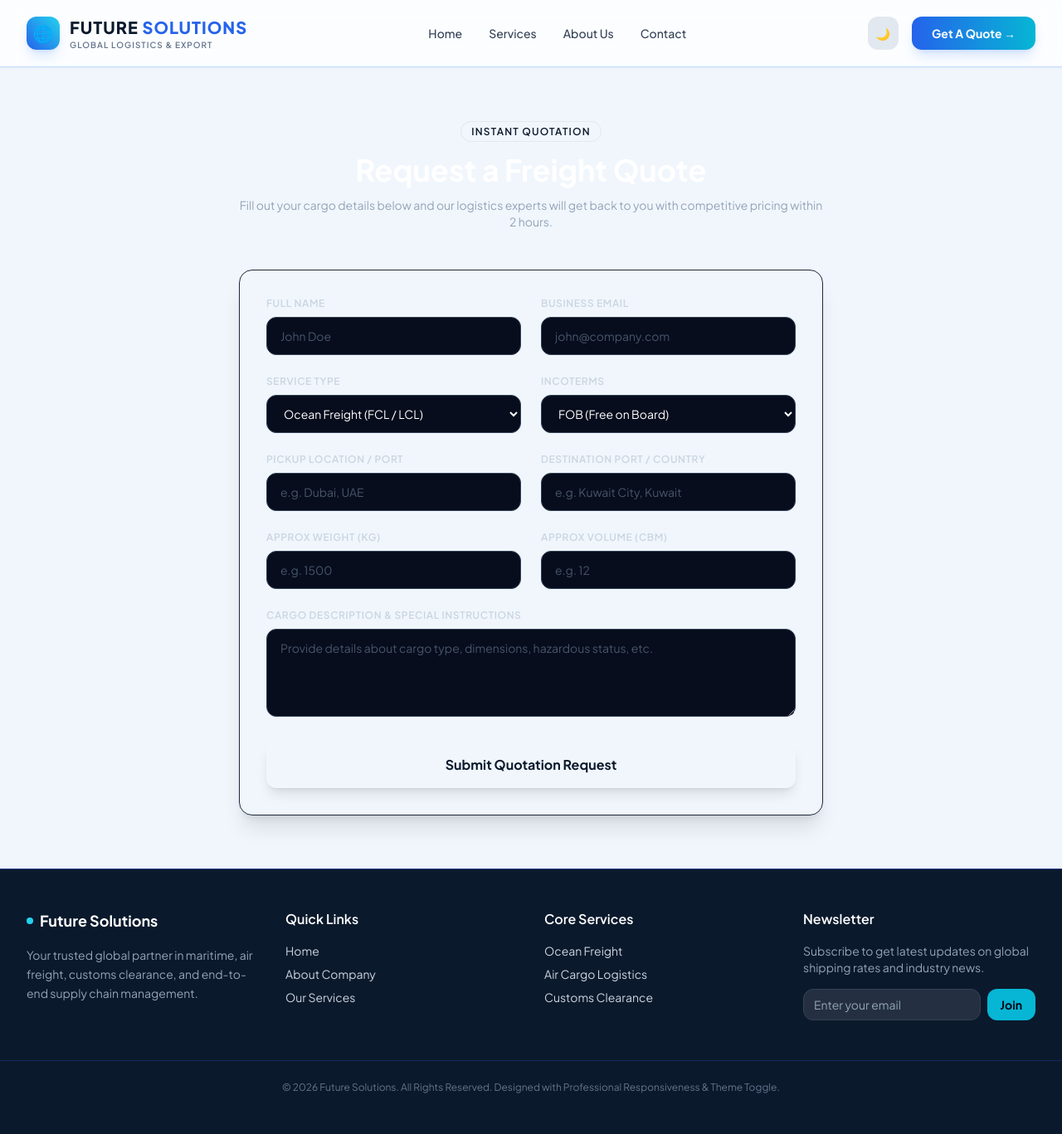
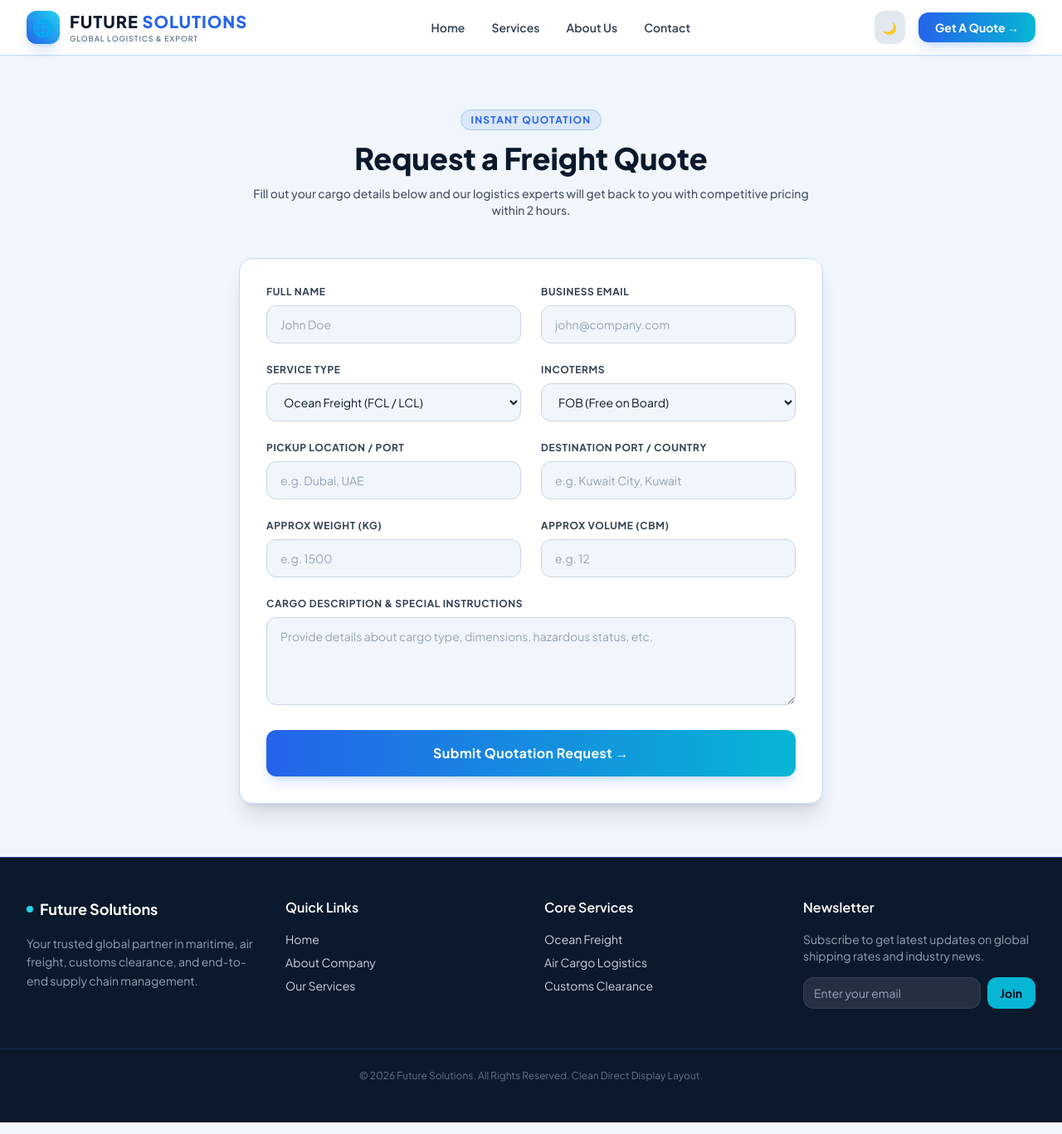
Before and after one commit to sukumar001reddyp-creator/Future-solutions, a Flask app: page /quote in a window 1280 px wide. Shown: the whole page at 83% size. Run offline with Flask 3, Linux system fonts and the light colour scheme; some libraries are stand-ins or nearby versions.

Commit message:
Update all pages to clean light sky blue and ice blue theme matching hero image

```diff
--- a/app/templates/base.html
+++ b/app/templates/base.html
@@ -26,65 +26,47 @@
 <body class="bg-[#F0F6FC] dark:bg-[#0B192C] text-[#0B192C] dark:text-slate-100 min-h-screen flex flex-col transition-colors duration-300">
 
     <!-- Navbar -->
-    <header class="sticky top-0 z-50 bg-white/80 dark:bg-[#0B192C]/90 backdrop-blur-md border-b border-blue-200 dark:border-blue-900 shadow-sm transition-colors duration-300">
-        <div class="max-w-7xl mx-auto px-4 sm:px-6 lg:px-8 h-20 flex items-center justify-between">
+    <header class="sticky top-0 z-50 bg-white/90 dark:bg-[#0B192C]/90 backdrop-blur-md border-b border-blue-200 dark:border-blue-900 shadow-sm transition-colors duration-300">
+        <div class="max-w-7xl mx-auto px-4 sm:px-6 lg:px-8 py-3 flex flex-col md:flex-row items-center justify-between gap-3">
 
-            <!-- Logo -->
+            <!-- Logo & Theme Toggle Row for Mobile / Desktop Combined -->
+            <div class="w-full md:w-auto flex items-center justify-between">
                 <a href="{{ url_for('index') }}" class="flex items-center space-x-3">
                     <div class="w-10 h-10 rounded-xl bg-gradient-to-tr from-blue-600 to-cyan-400 flex items-center justify-center text-white font-black text-xl shadow-lg shadow-blue-500/20">
                         🌐
                     </div>
                     <div>
-                    <span class="text-xl font-extrabold tracking-wider">FUTURE <span class="text-blue-600 dark:text-cyan-400">SOLUTIONS</span></span>
-                    <span class="block text-[10px] tracking-widest text-slate-500 dark:text-slate-400 uppercase font-semibold">Global Logistics & Export</span>
+                        <span class="text-lg sm:text-xl font-extrabold tracking-wider">FUTURE <span class="text-blue-600 dark:text-cyan-400">SOLUTIONS</span></span>
+                        <span class="block text-[9px] tracking-widest text-slate-500 dark:text-slate-400 uppercase font-semibold">Global Logistics & Export</span>
                     </div>
                 </a>
 
-            <!-- Desktop Nav Links -->
-            <nav class="hidden md:flex items-center space-x-8 text-sm font-medium">
-                <a href="{{ url_for('index') }}" class="{% if request.endpoint == 'index' %}text-blue-600 dark:text-cyan-400 font-bold{% else %}text-slate-700 dark:text-slate-300{% endif %} hover:text-blue-600 dark:hover:text-cyan-400 transition-colors">Home</a>
-                <a href="{{ url_for('services') }}" class="{% if request.endpoint == 'services' %}text-blue-600 dark:text-cyan-400 font-bold{% else %}text-slate-700 dark:text-slate-300{% endif %} hover:text-blue-600 dark:hover:text-cyan-400 transition-colors">Services</a>
-                <a href="{{ url_for('about') }}" class="{% if request.endpoint == 'about' %}text-blue-600 dark:text-cyan-400 font-bold{% else %}text-slate-700 dark:text-slate-300{% endif %} hover:text-blue-600 dark:hover:text-cyan-400 transition-colors">About Us</a>
-                <a href="{{ url_for('contact') }}" class="{% if request.endpoint == 'contact' %}text-blue-600 dark:text-cyan-400 font-bold{% else %}text-slate-700 dark:text-slate-300{% endif %} hover:text-blue-600 dark:hover:text-cyan-400 transition-colors">Contact</a>
+                <!-- Theme Toggle Button visible on top right for mobile -->
+                <div class="flex items-center space-x-2 md:hidden">
+                    <button onclick="toggleTheme()" class="p-2 rounded-xl bg-slate-200 dark:bg-slate-800 text-slate-800 dark:text-yellow-400 text-xs">
+                        <span id="theme-icon-mob">🌙</span>
+                    </button>
+                </div>
+            </div>
+
+            <!-- Direct Vertical / Responsive Nav Links (No 3 lines) -->
+            <nav class="w-full md:w-auto flex flex-wrap items-center justify-center gap-4 sm:gap-8 text-xs sm:text-sm font-semibold py-1 md:py-0">
+                <a href="{{ url_for('index') }}" class="{% if request.endpoint == 'index' %}text-blue-600 dark:text-cyan-400 font-bold underline underline-offset-4{% else %}text-slate-700 dark:text-slate-300{% endif %} hover:text-blue-600 dark:hover:text-cyan-400 transition-colors">Home</a>
+                <a href="{{ url_for('services') }}" class="{% if request.endpoint == 'services' %}text-blue-600 dark:text-cyan-400 font-bold underline underline-offset-4{% else %}text-slate-700 dark:text-slate-300{% endif %} hover:text-blue-600 dark:hover:text-cyan-400 transition-colors">Services</a>
+                <a href="{{ url_for('about') }}" class="{% if request.endpoint == 'about' %}text-blue-600 dark:text-cyan-400 font-bold underline underline-offset-4{% else %}text-slate-700 dark:text-slate-300{% endif %} hover:text-blue-600 dark:hover:text-cyan-400 transition-colors">About Us</a>
+                <a href="{{ url_for('contact') }}" class="{% if request.endpoint == 'contact' %}text-blue-600 dark:text-cyan-400 font-bold underline underline-offset-4{% else %}text-slate-700 dark:text-slate-300{% endif %} hover:text-blue-600 dark:hover:text-cyan-400 transition-colors">Contact</a>
             </nav>
 
-            <!-- Right Actions (Theme Toggle & Quote Button) -->
+            <!-- Right Actions (Desktop Theme Toggle & Quote Button) -->
             <div class="hidden md:flex items-center space-x-4">
-                <!-- Theme Toggle Button -->
                 <button onclick="toggleTheme()" class="p-2.5 rounded-xl bg-slate-200 dark:bg-slate-800 text-slate-800 dark:text-yellow-400 hover:scale-105 transition-all text-sm" title="Toggle Theme">
                     <span id="theme-icon">🌙</span>
                 </button>
-
-                <a href="{{ url_for('quote') }}" class="bg-gradient-to-r from-blue-600 to-cyan-500 hover:from-blue-700 hover:to-cyan-600 text-white font-bold px-6 py-2.5 rounded-xl shadow-lg shadow-blue-500/20 transition-all transform hover:-translate-y-0.5 text-sm flex items-center gap-2">
+                <a href="{{ url_for('quote') }}" class="bg-gradient-to-r from-blue-600 to-cyan-500 hover:from-blue-700 hover:to-cyan-600 text-white font-bold px-5 py-2 rounded-xl shadow-lg shadow-blue-500/20 transition-all text-sm flex items-center gap-2">
                     Get A Quote &rarr;
                 </a>
             </div>
 
-            <!-- Mobile Menu Button -->
-            <div class="flex md:hidden items-center space-x-3">
-                <button onclick="toggleTheme()" class="p-2 rounded-lg bg-slate-200 dark:bg-slate-800 text-sm">
-                    <span id="theme-icon-mob">🌙</span>
-                </button>
-                <button id="menu-btn" class="text-slate-800 dark:text-white focus:outline-none p-2">
-                    <svg class="w-6 h-6" fill="none" stroke="currentColor" viewBox="0 0 24 24">
-                        <path stroke-linecap="round" stroke-linejoin="round" stroke-width="2" d="M4 6h16M4 12h16M4 18h16"></path>
-                    </svg>
-                </button>
-            </div>
-
-        </div>
-
-        <!-- Mobile Dropdown Menu -->
-        <div id="mobile-menu" class="hidden md:hidden bg-white dark:bg-[#0B192C] border-b border-blue-200 dark:border-blue-900 px-6 py-4 space-y-3 shadow-xl">
-            <a href="{{ url_for('index') }}" class="block text-sm font-semibold text-slate-700 dark:text-slate-200">Home</a>
-            <a href="{{ url_for('services') }}" class="block text-sm font-semibold text-slate-700 dark:text-slate-200">Services</a>
-            <a href="{{ url_for('about') }}" class="block text-sm font-semibold text-slate-700 dark:text-slate-200">About Us</a>
-            <a href="{{ url_for('contact') }}" class="block text-sm font-semibold text-slate-700 dark:text-slate-200">Contact</a>
-            <div class="pt-2">
-                <a href="{{ url_for('quote') }}" class="block text-center bg-blue-600 text-white font-bold py-3 rounded-xl shadow-md">
-                    Get A Quote &rarr;
-                </a>
-            </div>
         </div>
     </header>
 
@@ -130,19 +112,12 @@
             </div>
         </div>
         <div class="max-w-7xl mx-auto px-4 sm:px-6 lg:px-8 mt-12 pt-6 border-t border-blue-900/50 text-center text-xs text-slate-500">
-            &copy; 2026 Future Solutions. All Rights Reserved. Designed with Professional Responsiveness & Theme Toggle.
+            &copy; 2026 Future Solutions. All Rights Reserved. Clean Direct Display Layout.
         </div>
     </footer>
 
-    <!-- JavaScript for Mobile Menu and Dark/Light Mode -->
+    <!-- JavaScript for Dark/Light Mode -->
     <script>
-        const menuBtn = document.getElementById('menu-btn');
-        const mobileMenu = document.getElementById('mobile-menu');
-
-        menuBtn.addEventListener('click', () => {
-            mobileMenu.classList.toggle('hidden');
-        });
-
         function toggleTheme() {
             const html = document.getElementById('html-root');
             const icon = document.getElementById('theme-icon');
@@ -161,7 +136,6 @@
             }
         }
 
-        // Check stored theme preference
         if (localStorage.getItem('theme') === 'dark' || (!('theme' in localStorage) && window.matchMedia('(prefers-color-scheme: dark)').matches)) {
             document.getElementById('html-root').classList.add('dark');
             if(document.getElementById('theme-icon')) document.getElementById('theme-icon').textContent = '☀️';
--- a/app/templates/quote.html
+++ b/app/templates/quote.html
@@ -1,41 +1,41 @@
 {% extends "base.html" %}
 {% block title %}Request a Quote | Future Solutions{% endblock %}
 {% block content %}
-<div class="py-16 bg-brand-dark min-h-[85vh]">
+<div class="py-16 bg-[#F0F6FC] dark:bg-[#0B192C] text-[#0B192C] dark:text-slate-100 min-h-[85vh] transition-colors duration-300">
     <div class="max-w-3xl mx-auto px-4 sm:px-6 lg:px-8">
 
         <div class="text-center mb-12">
-            <span class="text-brand-gold text-xs font-semibold uppercase tracking-widest bg-brand-gold/10 border border-brand-gold/20 px-3 py-1 rounded-full">
+            <span class="text-blue-600 dark:text-cyan-400 text-xs font-bold uppercase tracking-widest bg-blue-600/10 dark:bg-cyan-500/10 border border-blue-500/30 dark:border-cyan-400/30 px-3 py-1 rounded-full">
                 Instant Quotation
             </span>
-            <h1 class="text-3xl sm:text-4xl font-bold text-white mt-4 mb-3">
+            <h1 class="text-3xl sm:text-4xl font-extrabold text-[#0B192C] dark:text-white mt-4 mb-3">
                 Request a Freight Quote
             </h1>
-            <p class="text-slate-400 text-sm">
+            <p class="text-slate-600 dark:text-slate-400 text-sm font-medium">
                 Fill out your cargo details below and our logistics experts will get back to you with competitive pricing within 2 hours.
             </p>
         </div>
 
-        <div class="bg-brand-card border border-slate-800 rounded-2xl p-6 sm:p-8 shadow-xl">
+        <div class="bg-white dark:bg-[#07111E] border border-blue-200 dark:border-blue-900 rounded-2xl p-6 sm:p-8 shadow-xl transition-colors duration-300">
             <form action="{{ url_for('quote') }}" method="POST" class="space-y-6">
 
                 <div class="grid grid-cols-1 sm:grid-cols-2 gap-6">
                     <div>
-                        <label class="block text-xs font-semibold uppercase tracking-wider text-slate-300 mb-2">Full Name</label>
+                        <label class="block text-xs font-bold uppercase tracking-wider text-slate-700 dark:text-slate-300 mb-2">Full Name</label>
                         <input type="text" name="full_name" required placeholder="John Doe"
-                            class="w-full bg-[#070D1D] border border-slate-700 rounded-xl px-4 py-3 text-white placeholder-slate-600 focus:outline-none focus:border-brand-gold text-sm">
+                            class="w-full bg-[#F0F6FC] dark:bg-[#0B192C] border border-slate-300 dark:border-slate-700 rounded-xl px-4 py-3 text-[#0B192C] dark:text-white placeholder-slate-400 focus:outline-none focus:border-blue-600 dark:focus:border-cyan-400 text-sm">
                     </div>
                     <div>
-                        <label class="block text-xs font-semibold uppercase tracking-wider text-slate-300 mb-2">Business Email</label>
+                        <label class="block text-xs font-bold uppercase tracking-wider text-slate-700 dark:text-slate-300 mb-2">Business Email</label>
                         <input type="email" name="email" required placeholder="john@company.com"
-                            class="w-full bg-[#070D1D] border border-slate-700 rounded-xl px-4 py-3 text-white placeholder-slate-600 focus:outline-none focus:border-brand-gold text-sm">
+                            class="w-full bg-[#F0F6FC] dark:bg-[#0B192C] border border-slate-300 dark:border-slate-700 rounded-xl px-4 py-3 text-[#0B192C] dark:text-white placeholder-slate-400 focus:outline-none focus:border-blue-600 dark:focus:border-cyan-400 text-sm">
                     </div>
                 </div>
 
                 <div class="grid grid-cols-1 sm:grid-cols-2 gap-6">
                     <div>
-                        <label class="block text-xs font-semibold uppercase tracking-wider text-slate-300 mb-2">Service Type</label>
-                        <select name="service_type" class="w-full bg-[#070D1D] border border-slate-700 rounded-xl px-4 py-3 text-white focus:outline-none focus:border-brand-gold text-sm">
+                        <label class="block text-xs font-bold uppercase tracking-wider text-slate-700 dark:text-slate-300 mb-2">Service Type</label>
+                        <select name="service_type" class="w-full bg-[#F0F6FC] dark:bg-[#0B192C] border border-slate-300 dark:border-slate-700 rounded-xl px-4 py-3 text-[#0B192C] dark:text-white focus:outline-none focus:border-blue-600 dark:focus:border-cyan-400 text-sm">
                             <option>Ocean Freight (FCL / LCL)</option>
                             <option>Air Cargo Logistics</option>
                             <option>Customs Clearance</option>
@@ -43,8 +43,8 @@
                         </select>
                     </div>
                     <div>
-                        <label class="block text-xs font-semibold uppercase tracking-wider text-slate-300 mb-2">Incoterms</label>
-                        <select name="incoterms" class="w-full bg-[#070D1D] border border-slate-700 rounded-xl px-4 py-3 text-white focus:outline-none focus:border-brand-gold text-sm">
+                        <label class="block text-xs font-bold uppercase tracking-wider text-slate-700 dark:text-slate-300 mb-2">Incoterms</label>
+                        <select name="incoterms" class="w-full bg-[#F0F6FC] dark:bg-[#0B192C] border border-slate-300 dark:border-slate-700 rounded-xl px-4 py-3 text-[#0B192C] dark:text-white focus:outline-none focus:border-blue-600 dark:focus:border-cyan-400 text-sm">
                             <option>FOB (Free on Board)</option>
                             <option>CIF (Cost, Insurance & Freight)</option>
                             <option>EXW (Ex Works)</option>
@@ -55,38 +55,38 @@
 
                 <div class="grid grid-cols-1 sm:grid-cols-2 gap-6">
                     <div>
-                        <label class="block text-xs font-semibold uppercase tracking-wider text-slate-300 mb-2">Pickup Location / Port</label>
+                        <label class="block text-xs font-bold uppercase tracking-wider text-slate-700 dark:text-slate-300 mb-2">Pickup Location / Port</label>
                         <input type="text" name="pickup" required placeholder="e.g. Dubai, UAE"
-                            class="w-full bg-[#070D1D] border border-slate-700 rounded-xl px-4 py-3 text-white placeholder-slate-600 focus:outline-none focus:border-brand-gold text-sm">
+                            class="w-full bg-[#F0F6FC] dark:bg-[#0B192C] border border-slate-300 dark:border-slate-700 rounded-xl px-4 py-3 text-[#0B192C] dark:text-white placeholder-slate-400 focus:outline-none focus:border-blue-600 dark:focus:border-cyan-400 text-sm">
                     </div>
                     <div>
-                        <label class="block text-xs font-semibold uppercase tracking-wider text-slate-300 mb-2">Destination Port / Country</label>
+                        <label class="block text-xs font-bold uppercase tracking-wider text-slate-700 dark:text-slate-300 mb-2">Destination Port / Country</label>
                         <input type="text" name="destination" required placeholder="e.g. Kuwait City, Kuwait"
-                            class="w-full bg-[#070D1D] border border-slate-700 rounded-xl px-4 py-3 text-white placeholder-slate-600 focus:outline-none focus:border-brand-gold text-sm">
+                            class="w-full bg-[#F0F6FC] dark:bg-[#0B192C] border border-slate-300 dark:border-slate-700 rounded-xl px-4 py-3 text-[#0B192C] dark:text-white placeholder-slate-400 focus:outline-none focus:border-blue-600 dark:focus:border-cyan-400 text-sm">
                     </div>
                 </div>
 
                 <div class="grid grid-cols-1 sm:grid-cols-2 gap-6">
                     <div>
-                        <label class="block text-xs font-semibold uppercase tracking-wider text-slate-300 mb-2">Approx Weight (Kg)</label>
+                        <label class="block text-xs font-bold uppercase tracking-wider text-slate-700 dark:text-slate-300 mb-2">Approx Weight (Kg)</label>
                         <input type="number" name="weight" placeholder="e.g. 1500"
-                            class="w-full bg-[#070D1D] border border-slate-700 rounded-xl px-4 py-3 text-white placeholder-slate-600 focus:outline-none focus:border-brand-gold text-sm">
+                            class="w-full bg-[#F0F6FC] dark:bg-[#0B192C] border border-slate-300 dark:border-slate-700 rounded-xl px-4 py-3 text-[#0B192C] dark:text-white placeholder-slate-400 focus:outline-none focus:border-blue-600 dark:focus:border-cyan-400 text-sm">
                     </div>
                     <div>
-                        <label class="block text-xs font-semibold uppercase tracking-wider text-slate-300 mb-2">Approx Volume (CBM)</label>
+                        <label class="block text-xs font-bold uppercase tracking-wider text-slate-700 dark:text-slate-300 mb-2">Approx Volume (CBM)</label>
                         <input type="number" name="volume" placeholder="e.g. 12"
-                            class="w-full bg-[#070D1D] border border-slate-700 rounded-xl px-4 py-3 text-white placeholder-slate-600 focus:outline-none focus:border-brand-gold text-sm">
+                            class="w-full bg-[#F0F6FC] dark:bg-[#0B192C] border border-slate-300 dark:border-slate-700 rounded-xl px-4 py-3 text-[#0B192C] dark:text-white placeholder-slate-400 focus:outline-none focus:border-blue-600 dark:focus:border-cyan-400 text-sm">
                     </div>
                 </div>
 
                 <div>
-                    <label class="block text-xs font-semibold uppercase tracking-wider text-slate-300 mb-2">Cargo Description & Special Instructions</label>
+                    <label class="block text-xs font-bold uppercase tracking-wider text-slate-700 dark:text-slate-300 mb-2">Cargo Description & Special Instructions</label>
                     <textarea name="description" rows="4" placeholder="Provide details about cargo type, dimensions, hazardous status, etc."
-                        class="w-full bg-[#070D1D] border border-slate-700 rounded-xl px-4 py-3 text-white placeholder-slate-600 focus:outline-none focus:border-brand-gold text-sm"></textarea>
+                        class="w-full bg-[#F0F6FC] dark:bg-[#0B192C] border border-slate-300 dark:border-slate-700 rounded-xl px-4 py-3 text-[#0B192C] dark:text-white placeholder-slate-400 focus:outline-none focus:border-blue-600 dark:focus:border-cyan-400 text-sm"></textarea>
                 </div>
 
-                <button type="submit" class="w-full bg-brand-gold hover:bg-brand-goldHover text-brand-dark font-bold py-4 rounded-xl transition-all shadow-lg shadow-brand-gold/10 text-base">
-                    Submit Quotation Request
+                <button type="submit" class="w-full bg-gradient-to-r from-blue-600 to-cyan-500 hover:from-blue-700 hover:to-cyan-600 text-white font-bold py-4 rounded-xl shadow-lg shadow-blue-500/20 transition-all text-base tracking-wide">
+                    Submit Quotation Request &rarr;
                 </button>
             </form>
         </div>
```
Lines whose indentation alone changed are shown as unchanged.
